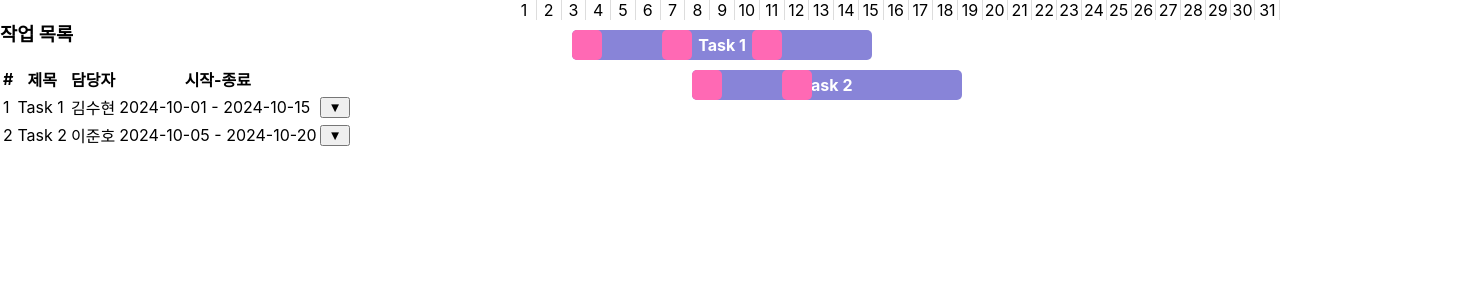
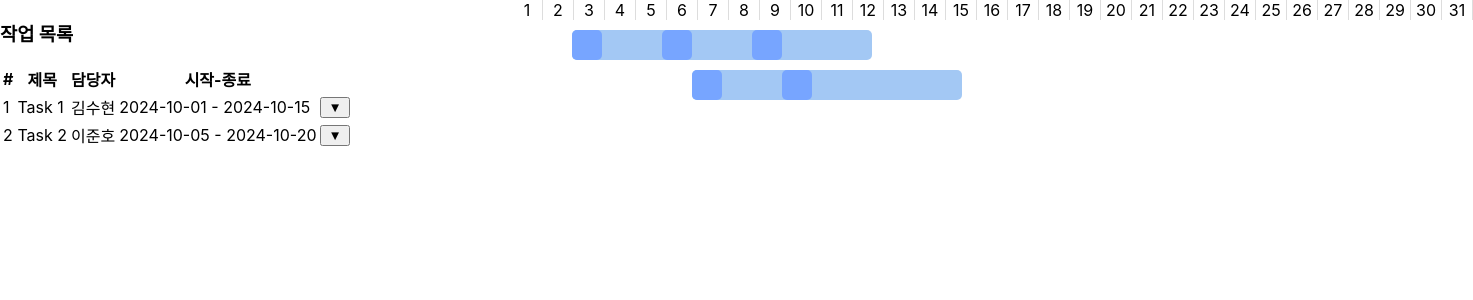
Before and after one commit to cholog-project/beacon_FE, a React (Create React App) app in the folder project-management/: page / in a window 1280 px wide. Shown: the top 300 px of the page, 1473 px wide, since content can reach past the window. Built offline with nearby package versions, Linux system fonts and the light colour scheme.

Commit message:
feat : GanttChart css figma 디자인 반영

```diff
--- a/project-management/src/components/GanttChart.css
+++ b/project-management/src/components/GanttChart.css
@@ -1,43 +1,65 @@
 /* src/components/GanttChart.css */
+
+/* 전체 틀 */
 .gantt-container {
     display: flex;
     flex-direction: column;
-    width: 100%;
+    align-items: flex-start;
+    flex-shrink: 0;
+    width: 100%; /* 전체 너비 */
+    height: auto;
 }
 
 .gantt-header {
     display: flex;
 }
 
+/* 날짜 표시 칸 */
 .gantt-day {
-    width: 30px;
+    width: 30px; /* 각 날짜 칸 너비 */
+    flex-shrink: 0;
     text-align: center;
     border-right: 1px solid #ddd;
 }
 
+/* 각 Task의 Plan 영역 */
 .gantt-task-row {
     position: relative;
     display: flex;
     margin-top: 10px;
+    align-items: center;
 }
 
+/* Plan 막대 */
 .gantt-task {
-    height: 30px;
-    background-color: #8884d8;
+    display: flex;
+    align-items: center;
+    width: auto;
+    height: 30px; /* plan과 do의 높이를 일치 */
+    background-color: rgba(140, 187, 242, 0.8);
     border-radius: 5px;
     text-align: center;
     color: white;
-    line-height: 30px;
-    font-weight: bold;
+    font-family: Inter;
+    font-size: 14px;
+    font-weight: 700;
+    line-height: 22px;
     position: relative;
 }
 
-/* 분홍색 Do 표시 */
+/*  Do 표시 */
 .gantt-do {
     position: absolute;
     top: 0;
-    height: 30px;
-    width: 30px;
-    background-color: #ff69b4;
+    height: 30px; /* 높이를 plan과 동일하게 설정 */
+    width: 30px; /* 날짜 칸 하나에 맞춤 */
+    background-color: #77A5FF;
     border-radius: 5px;
+    color: white;
+    text-align: center;
+    font-family: Inter;
+    font-size: 14px;
+    font-weight: 700;
+    line-height: 30px;
+    flex-shrink: 0;
 }
--- a/project-management/src/components/GanttChart.js
+++ b/project-management/src/components/GanttChart.js
@@ -37,7 +37,7 @@ const GanttChart = ({ tasks }) => {
                                 width: `${taskDuration * 30}px`,
                             }}
                         >
-                            {task.title}
+                            {/*{task.title}*/}
                         </div>
 
                         {/* 분홍색 막대: Do 날짜들 */}
```
